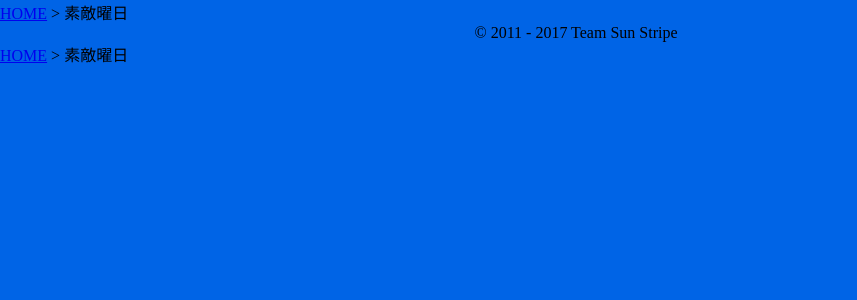
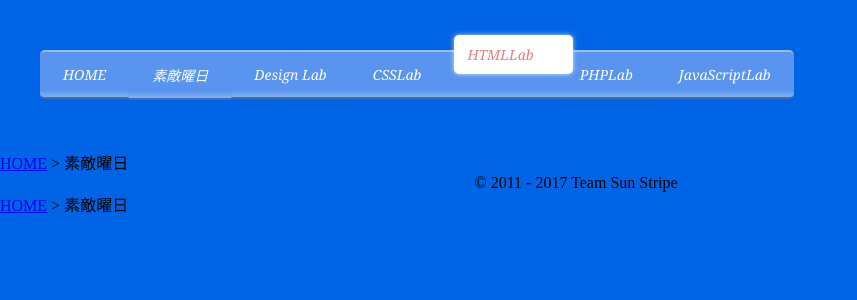
Before and after one commit to TeamSunstripe/CSSLab, a PHP site: page /help.html in a window 1280 px wide. Shown: the top 300 px of the page, without its empty margins (0-857 px from the left). Run offline with PHP 8.4, Linux system fonts and the light colour scheme.

Commit message:
【デザイン変更】 ・メニュー追加

```diff
--- a/css/styles.css
+++ b/css/styles.css
@@ -19,3 +19,112 @@ header {
 footer {
 
 }
+
+
+
+/* menu list */
+
+nav {
+    margin : 50px auto;
+    width  : 100%;
+}
+
+menu {
+    border-radius : 3px;
+}
+
+menu:after , menu:before {
+    display : block;
+    content : ' ';
+}
+
+menu:after {
+    clear : both;
+}
+
+li {
+    list-style-type : none;
+    background      : linear-gradient(rgba(220,220,255,0.4) 85%, rgba(255,255,255,0.5) 100%);
+
+    float   : left;
+    cursor  : pointer;
+    padding : 3px 10px;
+    border-top    : 2px solid rgba(200,200,255,0.5);
+    border-bottom : 2px solid rgba(50,50,50,0.4);
+}
+
+li:first-child {
+    border-radius : 5px 0 0 5px;
+}
+
+li:last-child {
+    border-radius : 0 5px 5px 0;
+}
+
+a.mainMenu {
+    display : block;
+    padding : 10px 13px;
+    font-size : 26px;
+    text-decoration : none;
+    border-radius   : 5px;
+    position        : relative;
+    top   : 0;
+    color : #FFF;
+    transition : all .4s;
+}
+
+li.mainMenuList:hover a.mainMenu {
+    top   : -20px;
+    color : #4eacff;
+    background-color: #fff;
+    box-shadow : 0 0 5px 0 rgba(255, 255, 255, 0.7);
+    transition : all .4s;
+}
+
+li.mainMenu a:after {
+    display  : block;
+    content  : '';
+    position : absolute;
+    top  : 100%;
+    left : 42%;
+    border-style : solid;
+    border-color : transparent;
+    border-width : 5px 5px 0 5px;
+    transition   : all .4s;
+}
+
+li.mainMenuList:hover a.mainMenuList:after {
+    border-color : white transparent transparent transparent;
+    transition   : all .4s;
+}
+
+/*************************************/
+
+.mainMenu {
+    width : 100%;
+}
+
+a.mainMenu {
+    font-family : georgia;
+    font-size   : 14px;
+    font-style  : italic;
+    text-transform : capitalize;
+}
+
+li.mainMenu {
+    border-right  : 1px solid rgba(200,200,255,0.5);
+    border-left   : 1px solid rgba(40,40,40,0.2);
+}
+
+.selected.mainMenu {
+    top   : -20px;
+    color : rgba(200,0,0,0.5);
+    background-color: #fff;
+    box-shadow : 0 0 5px 0 rgba(255, 255, 255, 0.7);
+    transition : all .4s;
+}
+
+.selected.mainMenu:after {
+    border-color : white transparent transparent transparent;
+    transition   : all .4s;
+}
--- a/help.html
+++ b/help.html
@@ -9,6 +9,18 @@
     </head>
     <body>
         <header>
+            <nav class="mainMenuList">
+                <menu>
+                    <li class="mainMenuList"><a class="mainMenu" href="http://sunstripe.main.jp/">HOME</a></li>
+                    <li class="mainMenuList"><a class="mainMenu" href="http://sunstripe.main.jp/lab/">素敵曜日</a></li>
+                    <li class="mainMenuList"><a class="mainMenu" href="../DesignLab/index.html">Design Lab</a></li>
+                    <li class="mainMenuList"><a class="mainMenu" href="../CSSLab/index.html">CSSLab</a></li>
+                    <li class="mainMenuList"><a class="mainMenu selected" href="../HTMLLab/index.html">HTMLLab</a></li>
+                    <li class="mainMenuList"><a class="mainMenu" href="../PHPLab/index.html">PHPLab</a></li>
+                    <li class="mainMenuList"><a class="mainMenu" href="../JavaScriptLab/index.html">JavaScriptLab</a></li>
+                </menu>
+            </nav>
+
             <a href="http://sunstripe.main.jp/">HOME</a> > 素敵曜日
         </header>
         <div style="clear:both;text-align:center;">
```
Also changed, not shown: index.html (+12 -0 lines), reference.html (+11 -0 lines).
